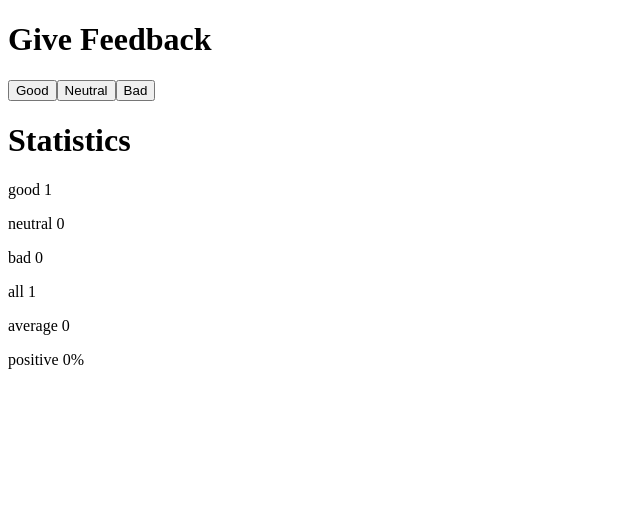
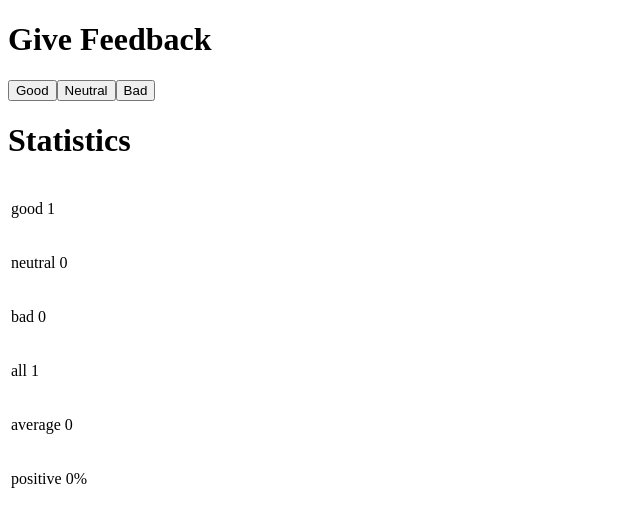
Before and after one commit to PagiY/Full-Stack-Open, a React (Create React App) app in the folder part1/unicafe/: page / in a window 1280 px wide. Both pictures are taken after a click on the button "Good". Shown: the top 526 px of the page, without its empty margins (0-640 px from the left). Built offline with nearby package versions, Linux system fonts and the light colour scheme.

Commit message:
Finished part 6 of unicafe

```diff
--- a/part1/unicafe/src/App.js
+++ b/part1/unicafe/src/App.js
@@ -24,12 +24,28 @@ const Statistics = (props) => {
   return (
     <>
       <h1>Statistics</h1>
-      <StatisticsLine title = "good" count = {good}/>
-      <StatisticsLine title = "neutral" count = {neutral}/>
-      <StatisticsLine title = "bad" count = {bad}/>
-      <StatisticsLine title = "all" count = {total}/>
-      <StatisticsLine title = "average" count = {average}/>
-      <StatisticsLine title = "positive" count = {`${positive}%`}/>
+      <table>
+        <tbody>
+          <tr>
+            <td><StatisticsLine title = "good" count = {good}/></td>
+          </tr>
+          <tr>
+            <td><StatisticsLine title = "neutral" count = {neutral}/></td>
+          </tr>
+          <tr>
+            <td><StatisticsLine title = "bad" count = {bad}/></td>
+          </tr>
+          <tr>
+            <td><StatisticsLine title = "all" count = {total}/></td>
+          </tr>
+          <tr>
+            <td><StatisticsLine title = "average" count = {average}/></td>
+          </tr>
+          <tr>
+            <td><StatisticsLine title = "positive" count = {`${positive}%`}/></td>
+          </tr>
+        </tbody>
+      </table>
     </>
   )
 }
```
